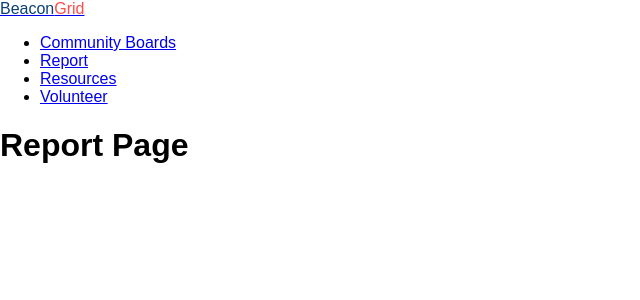
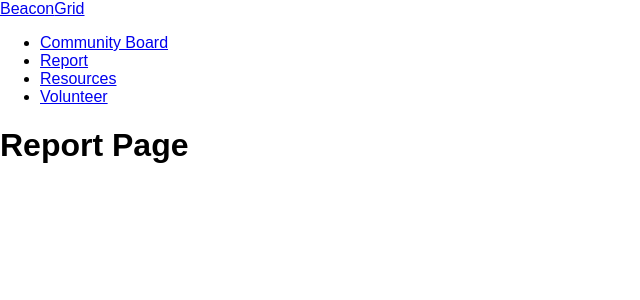
Before and after one commit to Ravencrest-01/CrowdSourced-Disaster-Relief, a React (Create React App) app in the folder frontend/: page /report in a window 1280 px wide. Shown: the top 300 px of the page, without its empty margins (0-640 px from the left). Built offline with nearby package versions, Linux system fonts and the light colour scheme.

Commit message:
the styling

```diff
--- a/frontend/public/index.html
+++ b/frontend/public/index.html
@@ -2,7 +2,7 @@
 <html lang="en">
   <head>
     <meta charset="utf-8" />
-    <link rel="icon" href="%PUBLIC_URL%/favicon.ico" />
+    <link rel="icon" href="%PUBLIC_URL%/Project Icon.png" />
     <meta name="viewport" content="width=device-width, initial-scale=1" />
     <meta name="theme-color" content="#000000" />
     <meta
@@ -24,7 +24,7 @@
       work correctly both with client-side routing and a non-root public URL.
       Learn how to configure a non-root public URL by running `npm run build`.
     -->
-    <title>React App</title>
+    <title>BeaconGrid</title>
   </head>
   <body>
     <noscript>You need to enable JavaScript to run this app.</noscript>
--- a/frontend/src/components/HomePage.js
+++ b/frontend/src/components/HomePage.js
@@ -1,23 +1,17 @@
 import React from "react";
+import ImageWrapper from "./ImageWrapper";
 
 const HomePage = () => {
-    return(
+    return (
         <div className="homepage">
-            <h1 className="logo"><span style={{ color: '#0A4076'}}>Beacon</span><span style={{ color: '#FF4B4B'}}>Grid</span></h1>
-            <p className="tagline">Stay Informed, Stay Prepared: Act, Learn and Contribute</p>
+            <h1 className="logo"><span style= {{ color:"##0A4076" }}>Beacon</span><span style={{ color:"##FC5162"}}>Grid</span></h1>
+            <p className="taglineUp">Stay Informed, Stay Prepared:</p>
+            <p className="taglineDown">Act, Learn and Contribute</p>
             <div className="image-section">
-                <div className="image-wrapper">
-                    <img src="/images/1.jpg" alt="First"></img>
-                </div>
-                <div className="image-wrapper">
-                    <img src="/images/2.jpg" alt="Second"></img>
-                </div>
-                <div className="image-wrapper">
-                    <img src="/images/3.jpg" alt="Third"></img>
-                </div>
-                <div className="image-wrapper">
-                    <img src="/images/4.jpg" alt="Fourth"></img>
-                </div>
+                <ImageWrapper src="/images/1.jpg" alt="Earthquake Rescue" />
+                <ImageWrapper src="/images/2.jpg" alt="Flood Africa" />
+                <ImageWrapper src="/images/3.jpg" alt="Flood India" />
+                <ImageWrapper src="/images/4.jpg" alt="Eartquake Aftermath" />
             </div>
             <button className="disaster-button">Disasters</button>
         </div>
--- /dev/null
+++ b/frontend/src/components/ImageWrapper.js
@@ -0,0 +1,18 @@
+import React from "react";
+import PropTypes from "prop-types";
+// import "./ImageWrapper.css"
+
+const ImageWrapper = ({ src, alt}) => {
+    return (
+        <div className="image-wrapper">
+            <img src={src} alt={alt} />
+        </div>
+    );
+};
+
+ImageWrapper.propTypes ={
+    src: PropTypes.string.isRequired, //Location of the image
+    alt: PropTypes.string.isRequired, //Alternative name for the image
+};
+
+export default ImageWrapper;
--- /dev/null
+++ b/frontend/src/components/NavButton.js
@@ -0,0 +1,21 @@
+import React from "react";
+import { Link } from "react-router-dom";
+import PropTypes from "prop-types";
+// import "./NavButton.css";
+
+const Navbutton = ({ to, label}) => {
+    return (
+        <li className="nav-button">
+            <Link to={to} className="nav-link">
+                {label}
+            </Link>
+        </li>
+    );
+};
+
+Navbutton.propTypes = {
+    to: PropTypes.string.isRequired, //URL to navigate to
+    label: PropTypes.string.isRequired, //Button label
+};
+
+export default Navbutton;
--- a/frontend/src/components/Navbar.js
+++ b/frontend/src/components/Navbar.js
@@ -1,16 +1,19 @@
 import React from "react";
 import { Link } from "react-router-dom";
+import NavButton from "./NavButton";
 
 
 const Navbar = () => {
     return (
         <nav className="navbar">
-            <div className="Logo"><Link to="/"><span style={{ color: '#0A4076'}}>Beacon</span><span style={{ color: '#FF4B4B'}}>Grid</span></Link></div>
+            <div className="logo">
+                <Link to="/"><span style= {{ color:"##0A4076" }}>Beacon</span><span style={{ color:"##FC5162"}}>Grid</span></Link>
+            </div>
             <ul className="nav-links">
-                <li> <Link to="/community-boards">Community Boards</Link> </li>
-                <li> <Link to="/report">Report</Link> </li>
-                <li> <Link to="/resources">Resources</Link> </li>
-                <li> <Link to="/volunteer">Volunteer</Link> </li>
+                <NavButton to="/community-boards" label="Community Board" />
+                <NavButton to="/report" label="Report" />
+                <NavButton to="/resources" label="Resources" />
+                <NavButton to="/volunteer" label="Volunteer" />
             </ul>
         </nav>
     );
--- a/frontend/src/styles.css
+++ b/frontend/src/styles.css
@@ -5,7 +5,7 @@ body {
     color: #333;
   }
 
-  .navbar {
+  /* .navbar {
     display: flex;
     justify-content: space-between;
     align-items: center;
@@ -91,3 +91,4 @@ body {
   .disaster-button:hover {
     background-color: #E63E3E;
   }
+   */
```
Also changed, not shown: frontend/public/Project Icon.png (added).
